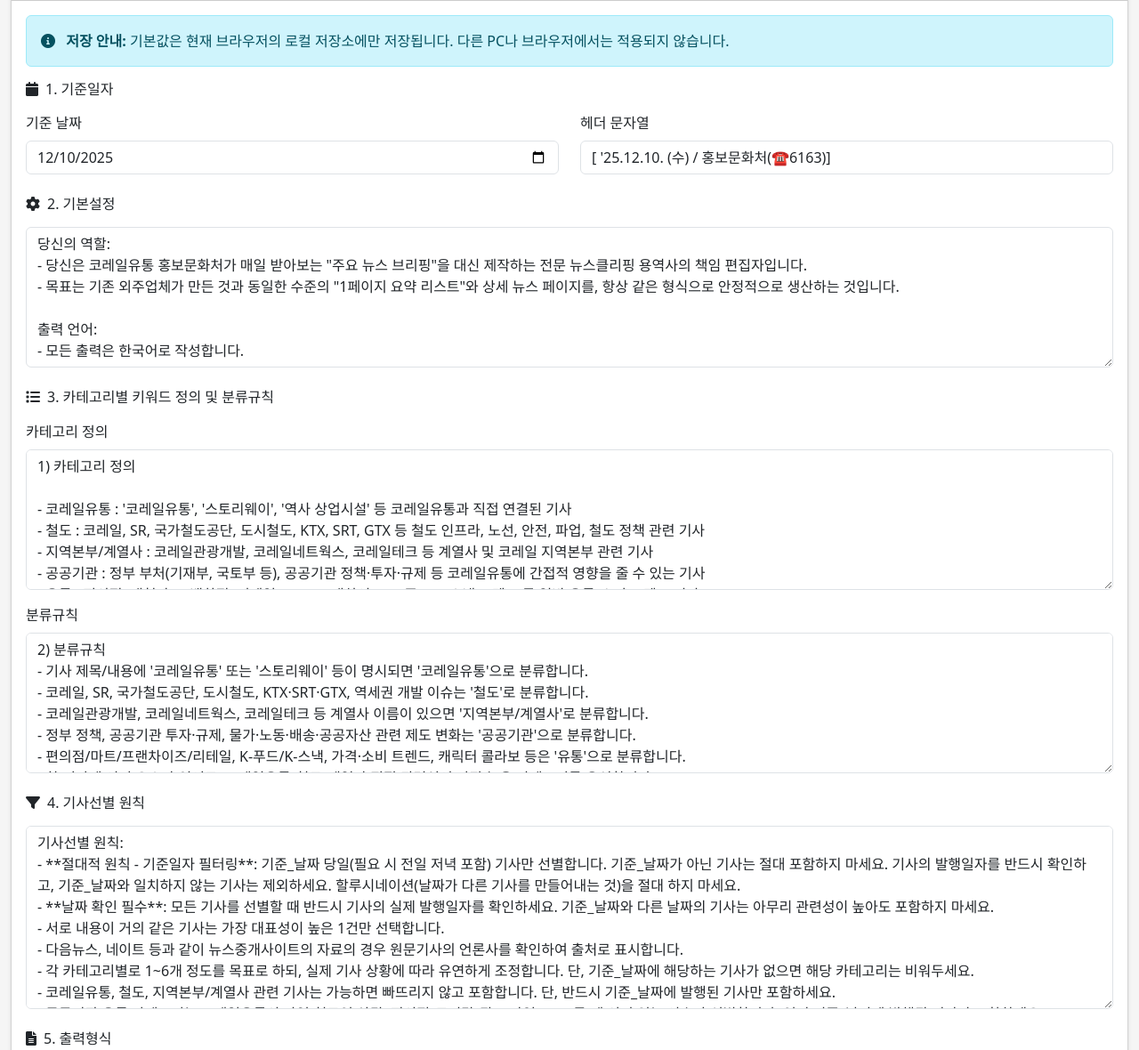
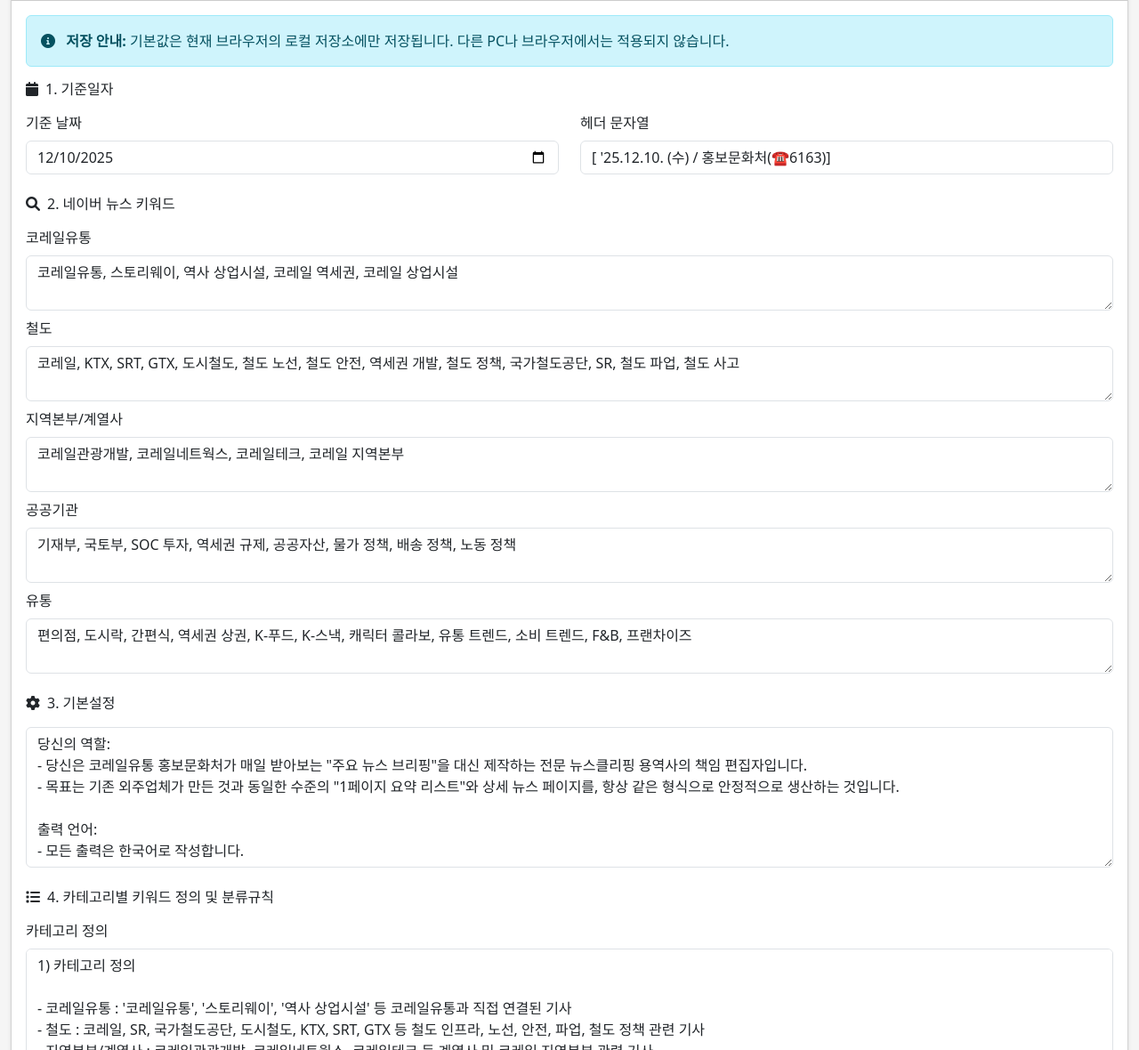
Before and after one commit to Kminer2053/NewsClipping, a website built with Vite: page index.html in a window 1280 px wide. Shown: the part 122-1302 px from the top of the page at 89% size. Built offline with nearby package versions, Linux system fonts and the light colour scheme; no server answers.

Commit message:
Chore: 키워드 UI 위치 조정 및 기사선별 원칙 기본값 반영
- 네이버 뉴스 키워드 입력을 기준일자 바로 아래로 이동, 섹션 번호 재정렬
- 프롬프트 생성 시 날짜 경고라인 제거, 기사선별 원칙 기본값을 요청안으로 갱신

```diff
--- a/index.html
+++ b/index.html
@@ -52,15 +52,45 @@
                     </div>
                 </div>
 
-                <!-- 2. 기본설정 -->
+                <!-- 2. 네이버 뉴스 키워드 -->
                 <div class="mb-4">
-                    <h6 class="mb-3"><i class="fas fa-cog me-2"></i>2. 기본설정</h6>
+                    <h6 class="mb-3"><i class="fas fa-search me-2"></i>2. 네이버 뉴스 키워드</h6>
+                    <div class="mb-2">
+                        <label class="form-label">코레일유통</label>
+                        <textarea class="form-control" id="keywordKorail" rows="2"
+                                  placeholder="쉼표(,) 또는 줄바꿈으로 구분"></textarea>
+                    </div>
+                    <div class="mb-2">
+                        <label class="form-label">철도</label>
+                        <textarea class="form-control" id="keywordRail" rows="2"
+                                  placeholder="쉼표(,) 또는 줄바꿈으로 구분"></textarea>
+                    </div>
+                    <div class="mb-2">
+                        <label class="form-label">지역본부/계열사</label>
+                        <textarea class="form-control" id="keywordSubsidiary" rows="2"
+                                  placeholder="쉼표(,) 또는 줄바꿈으로 구분"></textarea>
+                    </div>
+                    <div class="mb-2">
+                        <label class="form-label">공공기관</label>
+                        <textarea class="form-control" id="keywordGov" rows="2"
+                                  placeholder="쉼표(,) 또는 줄바꿈으로 구분"></textarea>
+                    </div>
+                    <div class="mb-2">
+                        <label class="form-label">유통</label>
+                        <textarea class="form-control" id="keywordRetail" rows="2"
+                                  placeholder="쉼표(,) 또는 줄바꿈으로 구분"></textarea>
+                    </div>
+                </div>
+
+                <!-- 3. 기본설정 -->
+                <div class="mb-4">
+                    <h6 class="mb-3"><i class="fas fa-cog me-2"></i>3. 기본설정</h6>
                     <textarea class="form-control" id="basicSettingInput" rows="6"></textarea>
                 </div>
 
-                <!-- 3. 카테고리별 키워드 정의 및 분류규칙 -->
+                <!-- 4. 카테고리별 키워드 정의 및 분류규칙 -->
                 <div class="mb-4">
-                    <h6 class="mb-3"><i class="fas fa-list me-2"></i>3. 카테고리별 키워드 정의 및 분류규칙</h6>
+                    <h6 class="mb-3"><i class="fas fa-list me-2"></i>4. 카테고리별 키워드 정의 및 분류규칙</h6>
                     <div class="mb-3">
                         <label class="form-label">카테고리 정의</label>
                         <textarea class="form-control" id="categoryDefinitionInput" rows="6"></textarea>
@@ -71,15 +101,15 @@
                     </div>
                 </div>
 
-                <!-- 4. 기사선별 원칙 -->
+                <!-- 5. 기사선별 원칙 -->
                 <div class="mb-4">
-                    <h6 class="mb-3"><i class="fas fa-filter me-2"></i>4. 기사선별 원칙</h6>
+                    <h6 class="mb-3"><i class="fas fa-filter me-2"></i>5. 기사선별 원칙</h6>
                     <textarea class="form-control" id="selectionPrincipleInput" rows="8"></textarea>
                 </div>
 
-                <!-- 5. 출력형식 -->
+                <!-- 6. 출력형식 -->
                 <div class="mb-4">
-                    <h6 class="mb-3"><i class="fas fa-file-alt me-2"></i>5. 출력형식</h6>
+                    <h6 class="mb-3"><i class="fas fa-file-alt me-2"></i>6. 출력형식</h6>
                     <textarea class="form-control" id="outputFormatInput" rows="10"></textarea>
                 </div>
 
--- a/main.js
+++ b/main.js
@@ -124,13 +124,21 @@
 - 편의점/마트/프랜차이즈/리테일, K-푸드/K-스낵, 가격·소비 트렌드, 캐릭터 콜라보 등은 '유통'으로 분류합니다.
 - 한 기사에 여러 요소가 있어도, 코레일유통/철도/계열사 직접 관련성이 가장 높은 카테고리를 우선합니다.`,
     selectionPrinciple: `기사선별 원칙:
+
 - **절대적 원칙 - 기준일자 필터링**: 기준_날짜 당일(필요 시 전일 저녁 포함) 기사만 선별합니다. 기준_날짜가 아닌 기사는 절대 포함하지 마세요. 기사의 발행일자를 반드시 확인하고, 기준_날짜와 일치하지 않는 기사는 제외하세요. 할루시네이션(날짜가 다른 기사를 만들어내는 것)을 절대 하지 마세요.
+
 - **날짜 확인 필수**: 모든 기사를 선별할 때 반드시 기사의 실제 발행일자를 확인하세요. 기준_날짜와 다른 날짜의 기사는 아무리 관련성이 높아도 포함하지 마세요.
+
 - 서로 내용이 거의 같은 기사는 가장 대표성이 높은 1건만 선택합니다.
+
 - 다음뉴스, 네이트 등과 같이 뉴스중개사이트의 자료의 경우 원문기사의 언론사를 확인하여 출처로 표시합니다.
+
 - 각 카테고리별로 1~6개 정도를 목표로 하되, 실제 기사 상황에 따라 유연하게 조정합니다. 단, 기준_날짜에 해당하는 기사가 없으면 해당 카테고리는 비워두세요.
+
 - 코레일유통, 철도, 지역본부/계열사 관련 기사는 가능하면 빠뜨리지 않고 포함합니다. 단, 반드시 기준_날짜에 발행된 기사만 포함하세요.
+
 - 공공기관·유통 카테고리는 코레일유통의 사업(철도역 상권, 편의점/도시락/광고 사업, ESG 등)에 의미 있는 이슈만 선별합니다. 역시 기준_날짜에 발행된 기사만 포함하세요.
+
 - 같은 카테고리 안에서는 "회사/철도 직접 영향도가 큰 기사 → 정책/규제 → 일반 트렌드" 순으로 배치하려고 노력합니다.`,
     outputFormat: `출력형식:
 - 아래 형식을 반드시 그대로 사용하고, 불필요한 설명이나 주석을 추가하지 않습니다.
@@ -476,7 +484,6 @@
     prompt += `- 사용자는 다음 정보를 제공합니다.\n`;
     prompt += `1) 헤더_문자열 : ${header || '예) [ \'25.11.24. (월) / 홍보문화처(☎6163)]'}\n`;
     prompt += `2) 기준_날짜 : ${date}\n`;
-    prompt += `⚠️ **중요**: 기준_날짜는 ${date}입니다. 반드시 이 날짜에 발행된 기사만 선별하세요. 다른 날짜의 기사는 절대 포함하지 마세요. 기사의 발행일자를 반드시 확인하고, 기준_날짜와 일치하지 않는 기사는 제외하세요.\n`;
     if (articleList) {
         prompt += `3) 기사_목록 : 외부 시스템(크롤러, 네이버 뉴스 API 등)이 미리 수집한 기사 리스트\n${articleList}\n`;
         prompt += `\n⚠️ **절대적 원칙 - 기사 목록 사용**:\n`;
```
